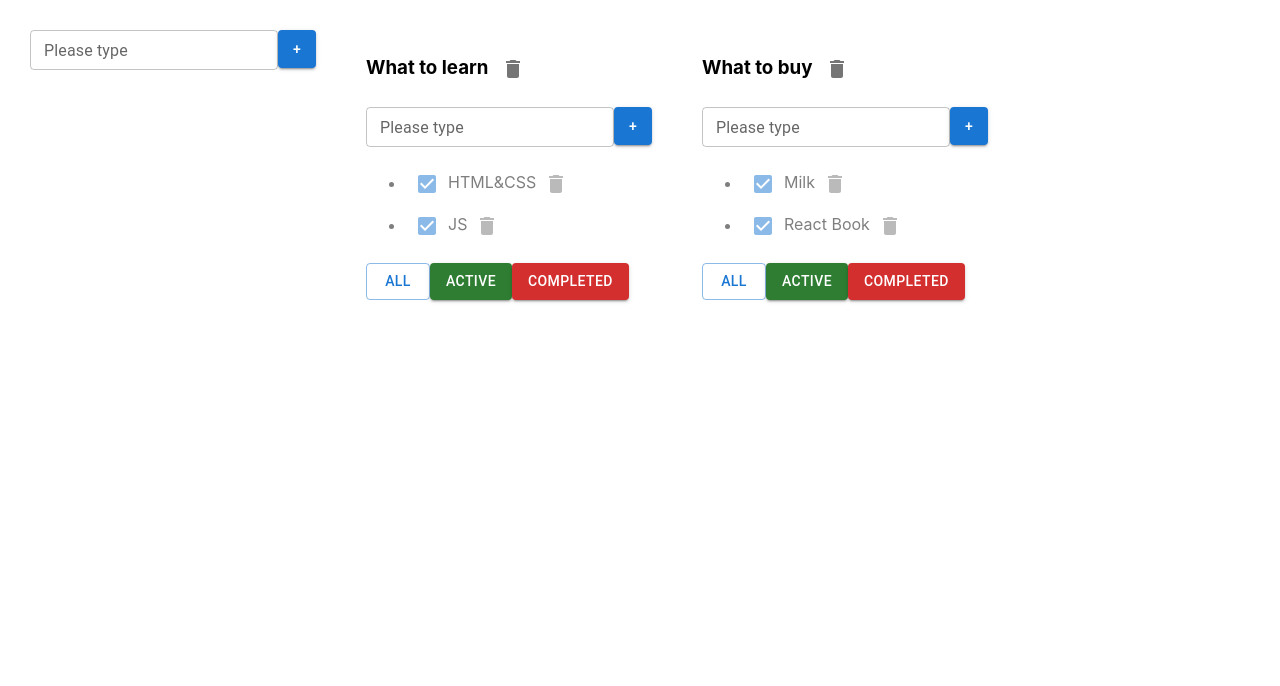
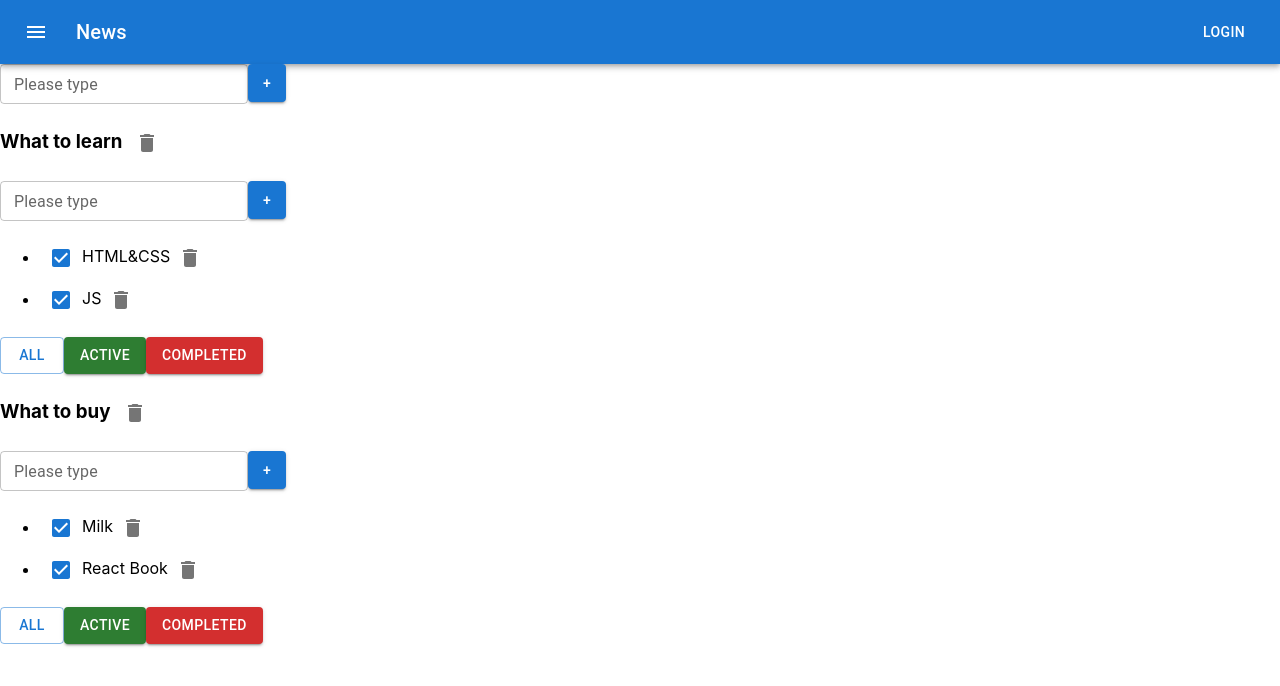
Before and after one commit to Alex-hapa/ToDoit-kamasutra, a React (Create React App) app: page / in a window 1280 px wide. Shown: the top 686 px of the page. Built offline with nearby package versions, Linux system fonts and the light colour scheme.

Commit message:
add ButtonAppBar component

```diff
--- a/src/App.css
+++ b/src/App.css
@@ -1,25 +1,25 @@
 
-.App {
-  padding: 30px;
-  display: flex;
-}
+/*.App {*/
+/*  padding: 30px;*/
+/*  display: flex;*/
+/*}*/
 
-.App > div {
-  margin-right: 50px;
-}
+/*.App > div {*/
+/*  margin-right: 50px;*/
+/*}*/
 
-.error {
-  border: red 1px solid;
-}
+/*.error {*/
+/*  border: red 1px solid;*/
+/*}*/
 
-.error-message {
-  color: red;
-}
+/*.error-message {*/
+/*  color: red;*/
+/*}*/
 
-.active-filter {
-  background-color: aquamarine;
-}
+/*.active-filter {*/
+/*  background-color: aquamarine;*/
+/*}*/
 
-.is-done {
-  opacity: 0.5;
-}
+/*.is-done {*/
+/*  opacity: 0.5;*/
+/*}*/
--- a/src/App.tsx
+++ b/src/App.tsx
@@ -3,6 +3,7 @@
 import {TaskType, Todolist} from './Todolist';
 import {v1} from 'uuid';
 import {AddItemForm} from './AddItemForm';
+import ButtonAppBar from './ButtonAppBar';
 
 export type FilterValuesType = "all" | "active" | "completed";
 type TodolistType = {
@@ -118,6 +119,7 @@
 
     return (
         <div className="App">
+            <ButtonAppBar/>
             <AddItemForm addItem={addTodolist} />
             {
                 todolists.map(tl => {
--- /dev/null
+++ b/src/ButtonAppBar.tsx
@@ -0,0 +1,32 @@
+import * as React from 'react';
+import AppBar from '@mui/material/AppBar';
+import Box from '@mui/material/Box';
+import Toolbar from '@mui/material/Toolbar';
+import Typography from '@mui/material/Typography';
+import Button from '@mui/material/Button';
+import IconButton from '@mui/material/IconButton';
+import MenuIcon from '@mui/icons-material/Menu';
+
+export default function ButtonAppBar() {
+    return (
+        <Box sx={{ flexGrow: 1 }}>
+            <AppBar position="static">
+                <Toolbar>
+                    <IconButton
+                        size="large"
+                        edge="start"
+                        color="inherit"
+                        aria-label="menu"
+                        sx={{ mr: 2 }}
+                    >
+                        <MenuIcon />
+                    </IconButton>
+                    <Typography variant="h6" component="div" sx={{ flexGrow: 1 }}>
+                        News
+                    </Typography>
+                    <Button color="inherit">Login</Button>
+                </Toolbar>
+            </AppBar>
+        </Box>
+    );
+}
```
Also changed, not shown: src/Todolist.tsx (+15 -12 lines).
